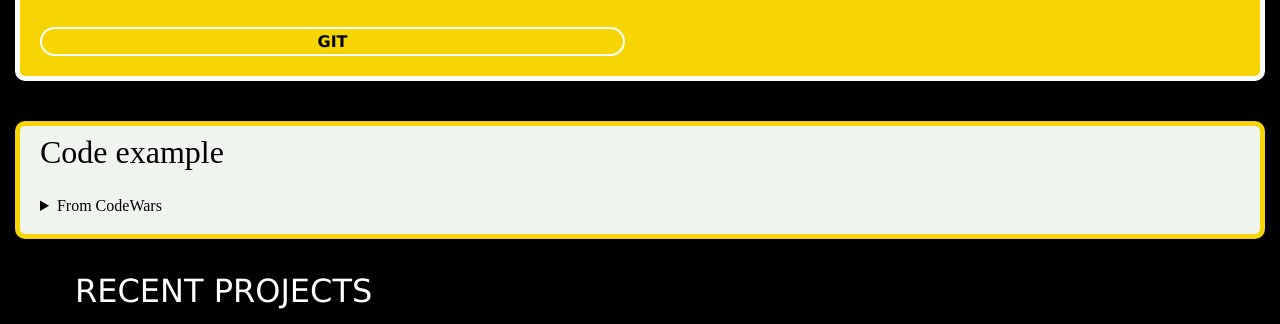
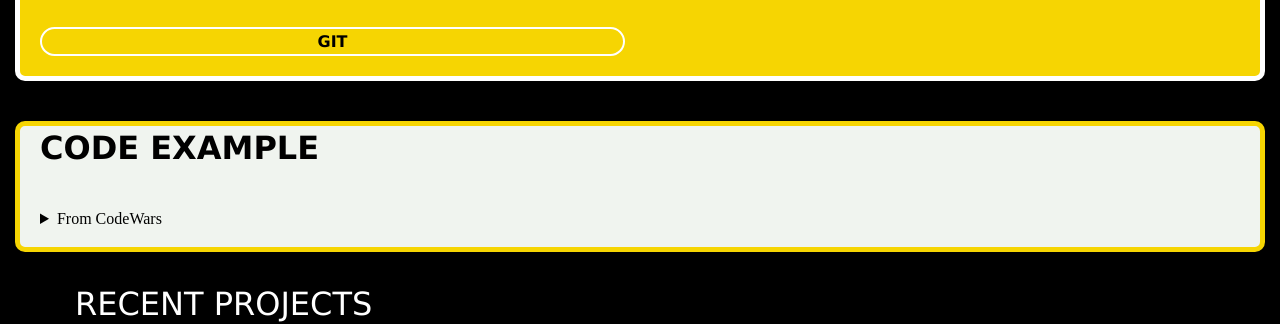
Before and after one commit to IvanDok13/rsschool-cv-old, a plain HTML site: page index.html in a window 1280 px wide. Shown: the part 823-1147 px from the top of the page. Drawn offline with Linux system fonts and the light colour scheme.

Commit message:
fix: update design

```diff
--- a/css/style.css
+++ b/css/style.css
@@ -268,7 +268,13 @@ img {
 
 .code-example__header {
   font-size: 4vh;
+  padding-bottom: 20px;
   color: #000000;
+  font-style: normal;
+  line-height: 25px;
+  text-transform: uppercase;
+  font-weight: bold;
+  font-family: Verdana, Geneva, Tahoma, sans-serif;
 }
 
 .code-example__subtitle {
@@ -377,9 +383,9 @@ img {
 }
 
 .education__subtitle {
-  font-size: 2vh;
   padding-bottom: 20px;
   color: white;
+  font-size: 2vh;
   font-style: normal;
   font-weight: 400;
   line-height: 25px;
```
